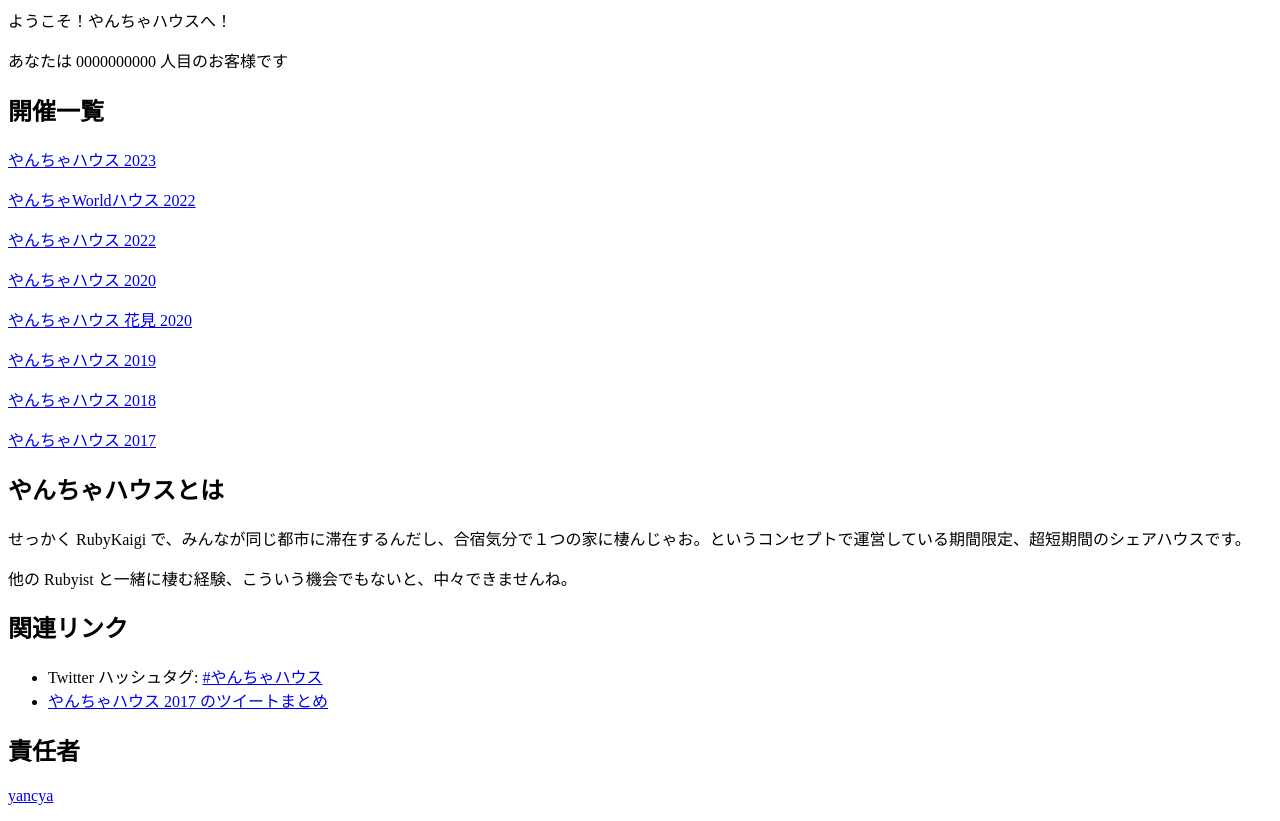
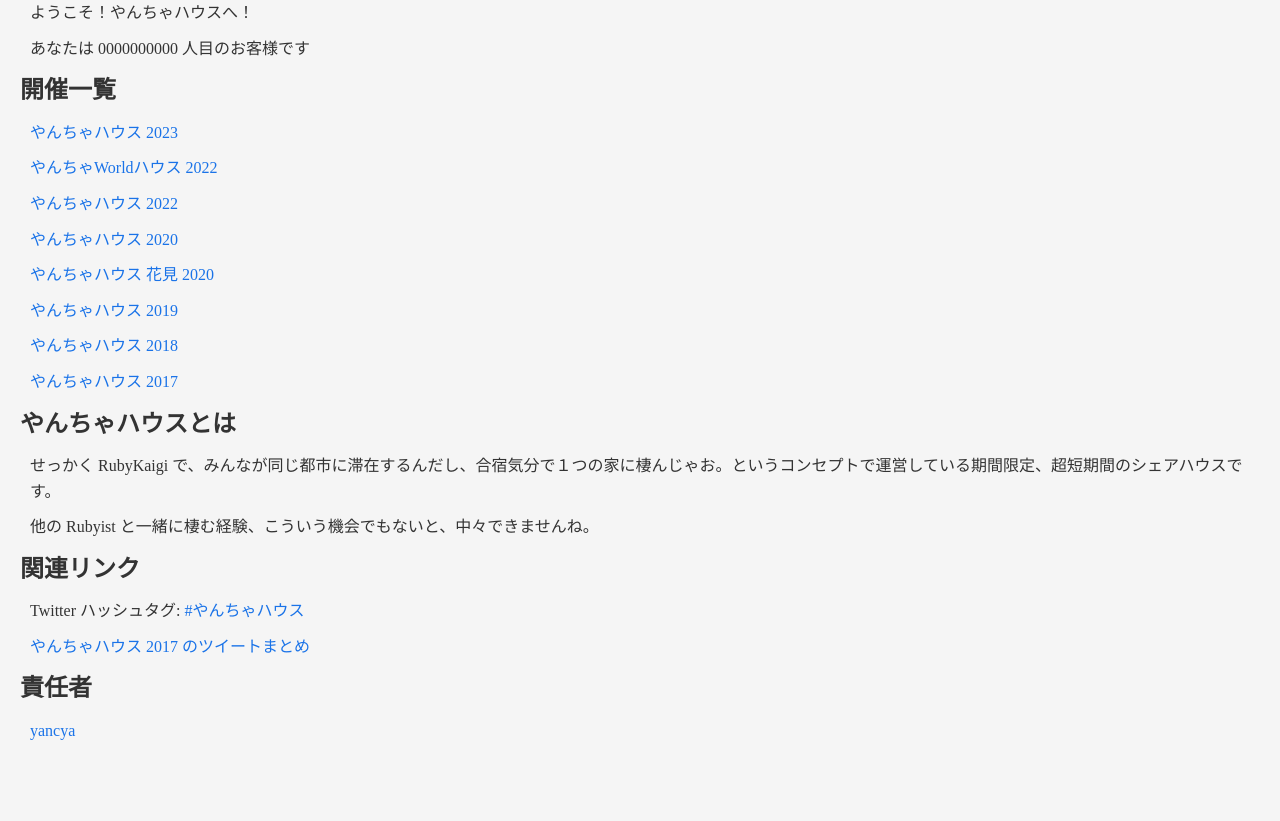
Before and after one commit to yancya-house/yancya-house.github.io, a plain HTML site: page index.html in a window 1280 px wide. Shown: the part 81-902 px from the top of the page. After the commit the page ends 854 px from the top, so only its background shows below. Drawn offline with Linux system fonts and the light colour scheme; no server answers.

Commit message:
Add all.css

```diff
--- a/all.css
+++ b/all.css
@@ -1,4 +1,33 @@
-/*
-https://github.com/yancya-house/yancya-house.github.io/blob/master/all.css
-誰かスタイル書いてくれ
-*/
+* {
+  margin: 0;
+  padding: 0;
+}
+
+body {
+  background-color: #f5f5f5;
+  color: #333;
+  line-height: 1.6;
+  padding: 20px;
+}
+
+h1,
+h2 {
+  margin-bottom: 10px;
+}
+
+a {
+  color: #1a73e8;
+  text-decoration: none;
+}
+
+a:hover {
+  text-decoration: underline;
+}
+
+p, small {
+  margin: 0 0 10px 10px;
+}
+
+p:last-child {
+  margin-bottom: 0;
+}
--- a/index.html
+++ b/index.html
@@ -25,10 +25,8 @@
     <p>せっかく RubyKaigi で、みんなが同じ都市に滞在するんだし、合宿気分で１つの家に棲んじゃお。というコンセプトで運営している期間限定、超短期間のシェアハウスです。</p>
     <p>他の Rubyist と一緒に棲む経験、こういう機会でもないと、中々できませんね。</p>
     <h2>関連リンク</h2>
-    <ul>
-      <li>Twitter ハッシュタグ: <a href="https://twitter.com/search?q=%23%E3%82%84%E3%82%93%E3%81%A1%E3%82%83%E3%83%8F%E3%82%A6%E3%82%B9&src=typed_query">#やんちゃハウス</a></li>
-      <li><a href="https://togetter.com/li/1153194?page=3">やんちゃハウス 2017 のツイートまとめ</a></li>
-    </ul>
+    <p>Twitter ハッシュタグ: <a href="https://twitter.com/search?q=%23%E3%82%84%E3%82%93%E3%81%A1%E3%82%83%E3%83%8F%E3%82%A6%E3%82%B9&src=typed_query">#やんちゃハウス</a></p>
+    <p><a href="https://togetter.com/li/1153194?page=3">やんちゃハウス 2017 のツイートまとめ</a></p>
     <h2>責任者</h2>
     <p><a href="https://twitter.com/yancya">yancya</a></p>
     <script>
```
